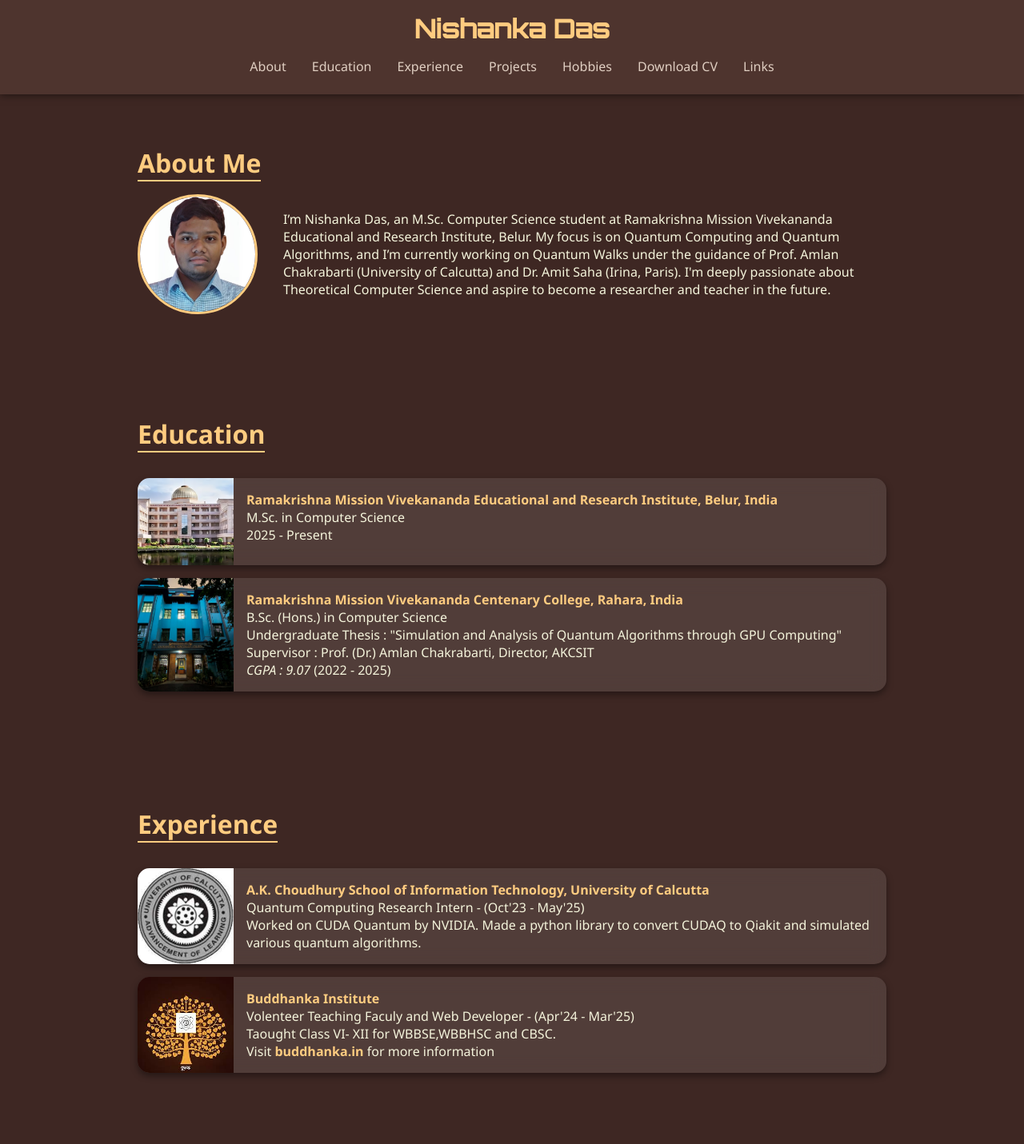
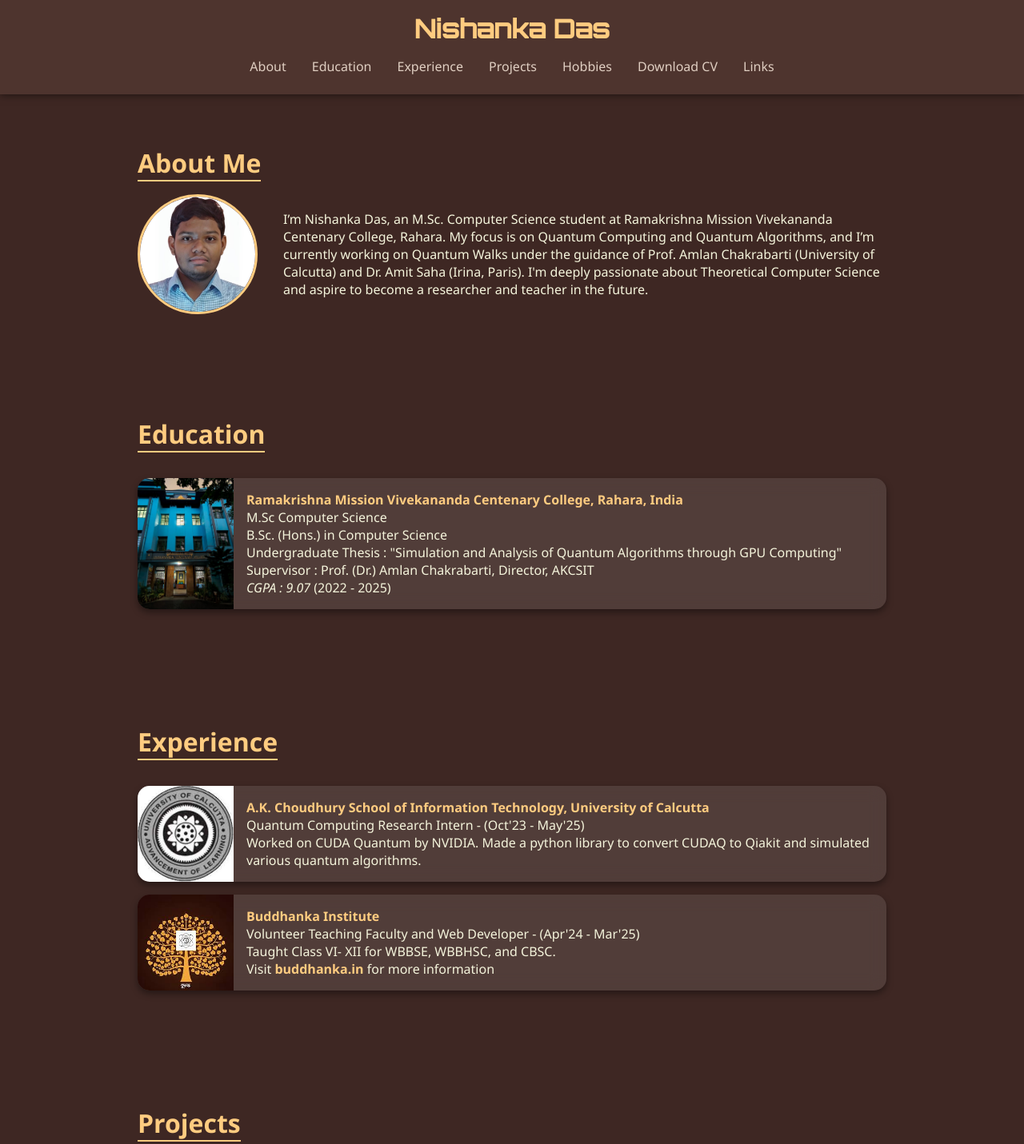
Before and after one commit to NishankaDas/site, a plain HTML site: page index.html in a window 1280 px wide. Shown: the top 1431 px of the page at 80% size. Drawn offline with Linux system fonts and the light colour scheme.

Commit message:
Update index.html

```diff
--- a/index.html
+++ b/index.html
@@ -238,7 +238,7 @@ a.stylish-link:hover::after {
     <div class="about-container">
       <img src="favi.png" alt="My Photo" class="about-img" />
       <div class="about-text">
-        <p>I’m Nishanka Das, an M.Sc. Computer Science student at Ramakrishna Mission Vivekananda Educational and Research Institute, Belur. My focus is on Quantum Computing and Quantum Algorithms, and I’m currently working on Quantum Walks under the guidance of Prof. Amlan Chakrabarti (University of Calcutta) and Dr. Amit Saha (Irina, Paris). I'm deeply passionate about Theoretical Computer Science
+        <p>I’m Nishanka Das, an M.Sc. Computer Science student at Ramakrishna Mission Vivekananda Centenary College, Rahara. My focus is on Quantum Computing and Quantum Algorithms, and I’m currently working on Quantum Walks under the guidance of Prof. Amlan Chakrabarti (University of Calcutta) and Dr. Amit Saha (Irina, Paris). I'm deeply passionate about Theoretical Computer Science
           and aspire to become a researcher and teacher in the future.</p>
       </div>
     </div>
@@ -246,16 +246,11 @@ a.stylish-link:hover::after {
 
   <section id="education">
     <h2>Education</h2>
-    <div class="card">
-      <img src="veri.png" alt="University Logo">
-      <div class="card-content">
-        <p><strong>Ramakrishna Mission Vivekananda Educational and Research Institute, Belur, India </strong><br>M.Sc. in Computer Science <br>2025 - Present</p>
-      </div>
-    </div>
+
     <div class="card">
       <img src="vc.jpg" alt="University Logo">
       <div class="card-content">
-        <p><strong>Ramakrishna Mission Vivekananda Centenary College, Rahara, India</strong><br>B.Sc. (Hons.) in Computer Science <br> Undergraduate Thesis : "Simulation and Analysis of Quantum Algorithms through GPU Computing"<br>Supervisor : Prof. (Dr.) Amlan Chakrabarti, Director, AKCSIT <br> <i>CGPA : 9.07</i> (2022 - 2025)</p>
+        <p><strong>Ramakrishna Mission Vivekananda Centenary College, Rahara, India</strong><br>M.Sc Computer Science<br>B.Sc. (Hons.) in Computer Science <br> Undergraduate Thesis : "Simulation and Analysis of Quantum Algorithms through GPU Computing"<br>Supervisor : Prof. (Dr.) Amlan Chakrabarti, Director, AKCSIT <br> <i>CGPA : 9.07</i> (2022 - 2025)</p>
       </div>
     </div>
   </section>
@@ -272,7 +267,7 @@ a.stylish-link:hover::after {
     <div class="card">
       <img src="bud.jpeg" alt="Company Logo">
       <div class="card-content">
-        <p><strong>Buddhanka Institute</strong><br>Volenteer Teaching Faculy and Web Developer -  (Apr'24 - Mar'25)<br>Taought Class VI- XII for WBBSE,WBBHSC and CBSC.<br> Visit <strong>buddhanka.in</strong> for more information</p>
+        <p><strong>Buddhanka Institute</strong><br> Volunteer Teaching Faculty and Web Developer -  (Apr'24 - Mar'25)<br> Taught Class VI- XII for WBBSE, WBBHSC, and CBSC.<br> Visit <strong>buddhanka.in</strong> for more information</p>
       </div>
     </div>
 
@@ -287,13 +282,13 @@ a.stylish-link:hover::after {
     </div>
     <div class="project-item">
       <h3>Psychoinformatics with R <a href="https://github.com/NishankaDas/Psychoinformatics" target="_blank" class="stylish-link">(Link)</a></h3>
-      <p>To study human behavior, data was collected from 31 participants by asking them 25 questions related to their behavior. These questions were grouped into 5 categories Agreeableness, Conscientiousness, Extraversion, Neuroticism, and Openness with 5 questions in each category. A heatmap was generated in R to visualize the behavioral patterns.</p>
+      <p>To study human behavior, data were collected from 31 participants by asking them 25 questions related to their behavior. These questions were grouped into 5 categories: Agreeableness, Conscientiousness, Extraversion, Neuroticism, and Openness, with 5 questions in each category. A heatmap was generated in R to visualize the behavioral patterns.</p>
     </div>
   </section>
 
   <section id="hobbies">
     <h2>Hobbies</h2>
-    <p>I enjoy Photography and Painting. For Photography I use Canon 3000D 18-55mm Lense dedicated to nature with architcture and I like to follow Jamini Roy style digital painting. Here are some glimpses of my work:</p>
+    <p>I enjoy Photography and Painting. For Photography I use Canon 3000D 18-55mm Lense dedicated to nature with architcture and I like to follow Jamini Roy's style of digital painting. Here are some glimpses of my work:</p>
     <div class="gallery">
       <img src="gallery/pi1.jpg" alt="Photography 1">
       <img src="gallery/pi2.jpg" alt="Photography 2">
@@ -339,4 +334,5 @@ a.stylish-link:hover::after {
     });
   </script>
 </body>
+
 </html>
```
